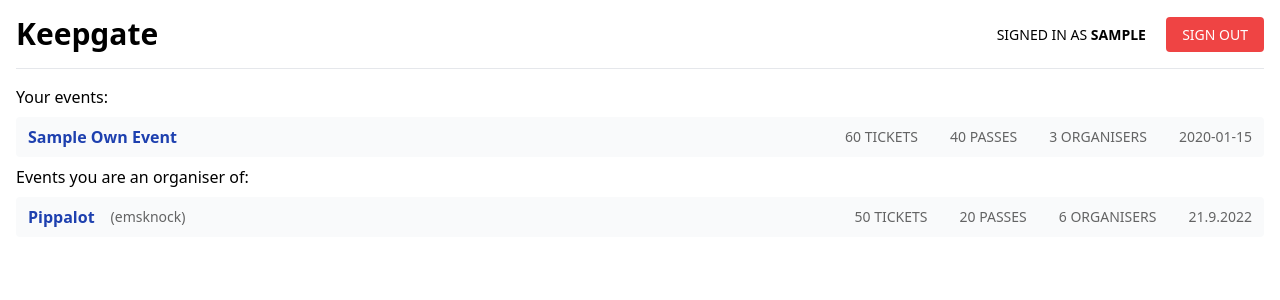
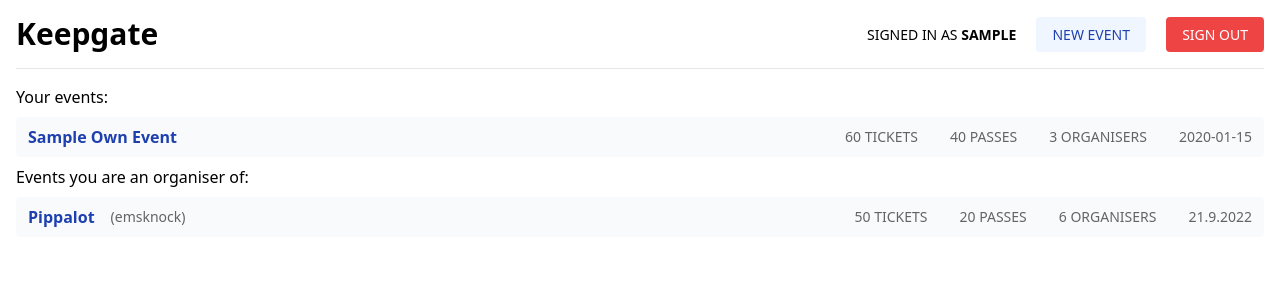
Before and after one commit to emsknock/keepgate, a Flask app: template templates/index_logged_in.html in a window 1280 px wide. Shown: the top 300 px of the page. Run offline with Flask 2, Linux system fonts and the light colour scheme; the template is opened without the code that fills it: most values are stand-ins (such as "Sample title", 1, 10 or a date in 2020).

Commit message:
Add new event link

```diff
--- a/templates/index_logged_in.html
+++ b/templates/index_logged_in.html
@@ -5,6 +5,7 @@
     <h1 class="text-3xl font-bold">Keepgate</h1>
     <span class="flex-shrink-0 space-x-4">
         <span class="text-sm uppercase">Signed in as <span class="font-bold">{{ username }}</span></span>
+        <a href="/event" class="pointer text-sm uppercase px-4 py-2 rounded text-blue-800 bg-blue-50 hover:bg-blue-100">New event</a>
         <a href="/signout" class="pointer text-sm uppercase px-4 py-2 rounded text-white bg-red-500 hover:bg-red-400">Sign out</a>
     </span>
 </div>
```
